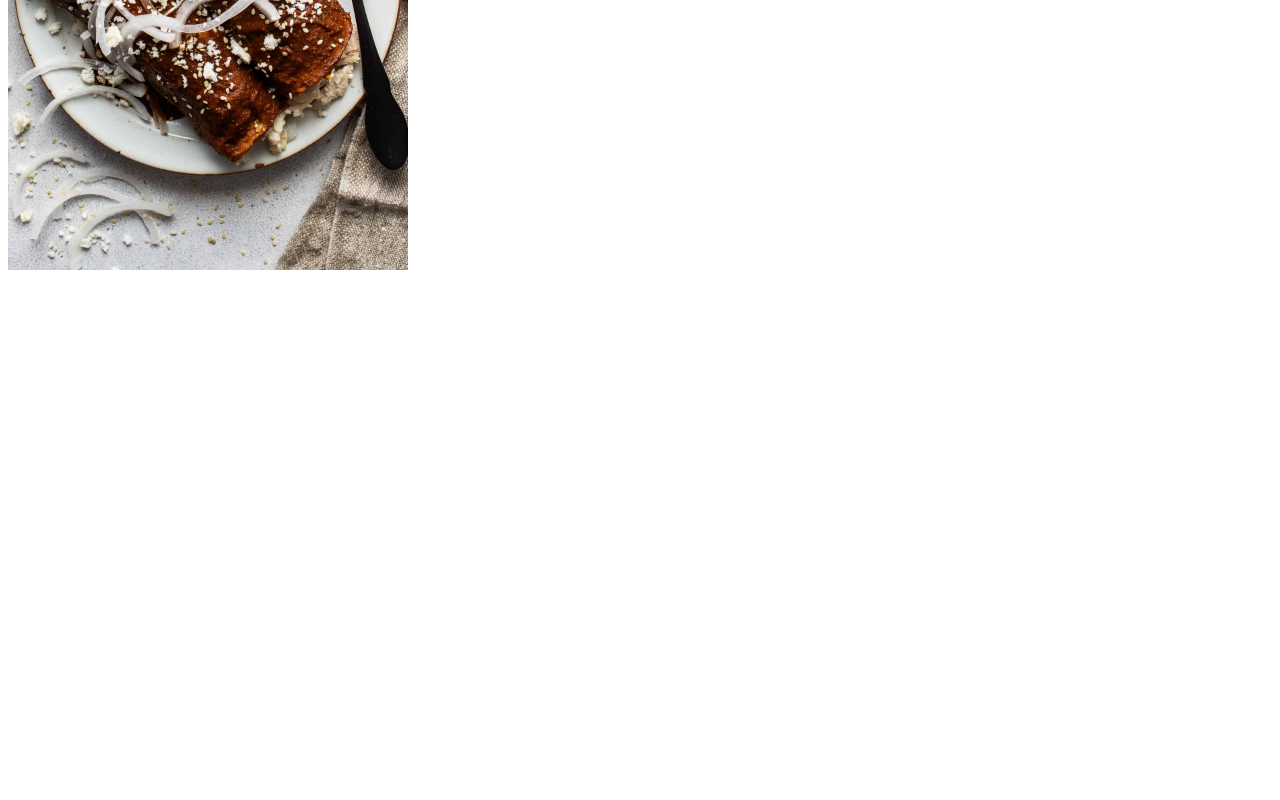
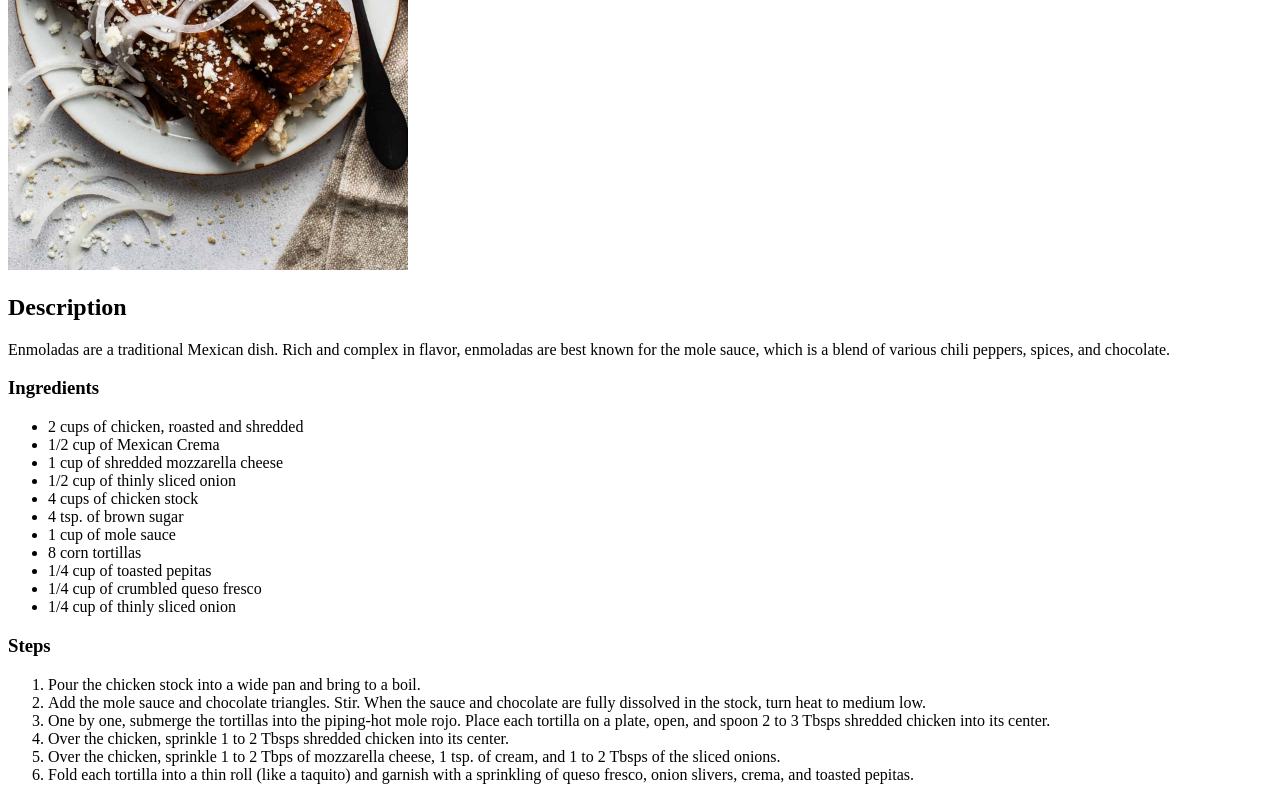
Before and after one commit to AbashedHalo/odin-recipes, a plain HTML site: page recipes/enmoladas.html in a window 1280 px wide. Shown: the part 512-1312 px from the top of the page. Before the commit the page ends 800 px from the top, so only its background shows below. Drawn offline with Linux system fonts and the light colour scheme.

Commit message:
Write description, ingredients, and steps

```diff
--- a/recipes/enmoladas.html
+++ b/recipes/enmoladas.html
@@ -1,9 +1,11 @@
 <!DOCTYPE html>
 <html lang="en">
+
 <head>
     <meta charset="UTF-8">
     <title>Enmoladas</title>
 </head>
+
 <body>
     <h1>Enmoladas</h1>
     <p><a href="../index.html">Home</a></p>
@@ -11,5 +13,35 @@
     <p><a href="steak.html">Steak</a></p>
 
     <img src="../images/enmoladas.jpg" alt="A plate full of enmoladas and a black fork" width="400">
+
+    <h2>Description</h2>
+    <p>Enmoladas are a traditional Mexican dish. Rich and complex in flavor, enmoladas are best known for the mole
+        sauce, which is a blend of various chili peppers, spices, and chocolate.</p>
+
+    <h3>Ingredients</h3>
+    <ul>
+        <li>2 cups of chicken, roasted and shredded</li>
+        <li>1/2 cup of Mexican Crema</li>
+        <li>1 cup of shredded mozzarella cheese</li>
+        <li>1/2 cup of thinly sliced onion</li>
+        <li>4 cups of chicken stock</li>
+        <li>4 tsp. of brown sugar</li>
+        <li>1 cup of mole sauce</li>
+        <li>8 corn tortillas</li>
+        <li>1/4 cup of toasted pepitas</li>
+        <li>1/4 cup of crumbled queso fresco</li>
+        <li>1/4 cup of thinly sliced onion</li>
+    </ul>
+
+    <h3>Steps</h3>
+    <ol>
+        <li>Pour the chicken stock into a wide pan and bring to a boil.</li>
+        <li>Add the mole sauce and chocolate triangles. Stir. When the sauce and chocolate are fully dissolved in the stock, turn heat to medium low.</li>
+        <li>One by one, submerge the tortillas into the piping-hot mole rojo. Place each tortilla on a plate, open, and spoon 2 to 3 Tbsps shredded chicken into its center.</li>
+        <li>Over the chicken, sprinkle 1 to 2 Tbsps shredded chicken into its center.</li>
+        <li>Over the chicken, sprinkle 1 to 2 Tbps of mozzarella cheese, 1 tsp. of cream, and 1 to 2 Tbsps of the sliced onions.</li>
+        <li>Fold each tortilla into a thin roll (like a taquito) and garnish with a sprinkling of queso fresco, onion slivers, crema, and toasted pepitas.</li>
+    </ol>
 </body>
+
 </html>
```
Lines whose indentation alone changed are shown as unchanged.
